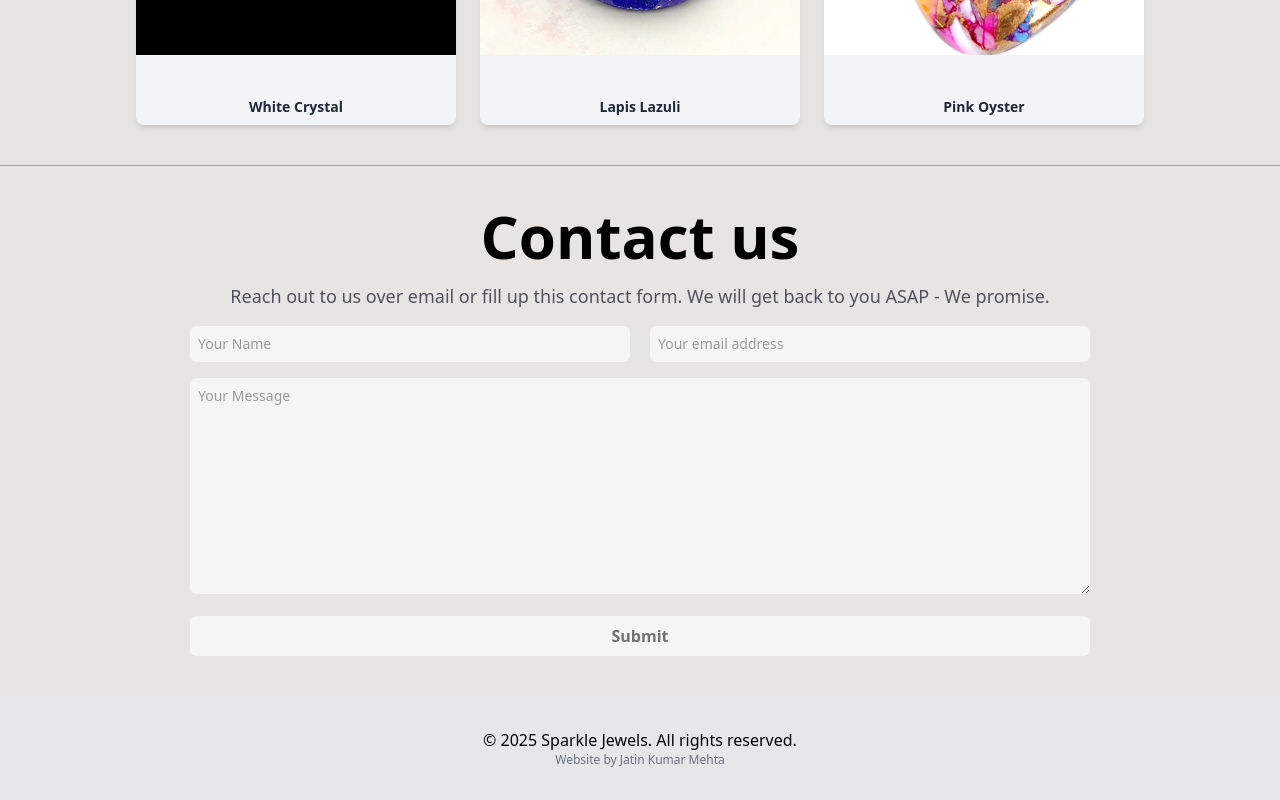
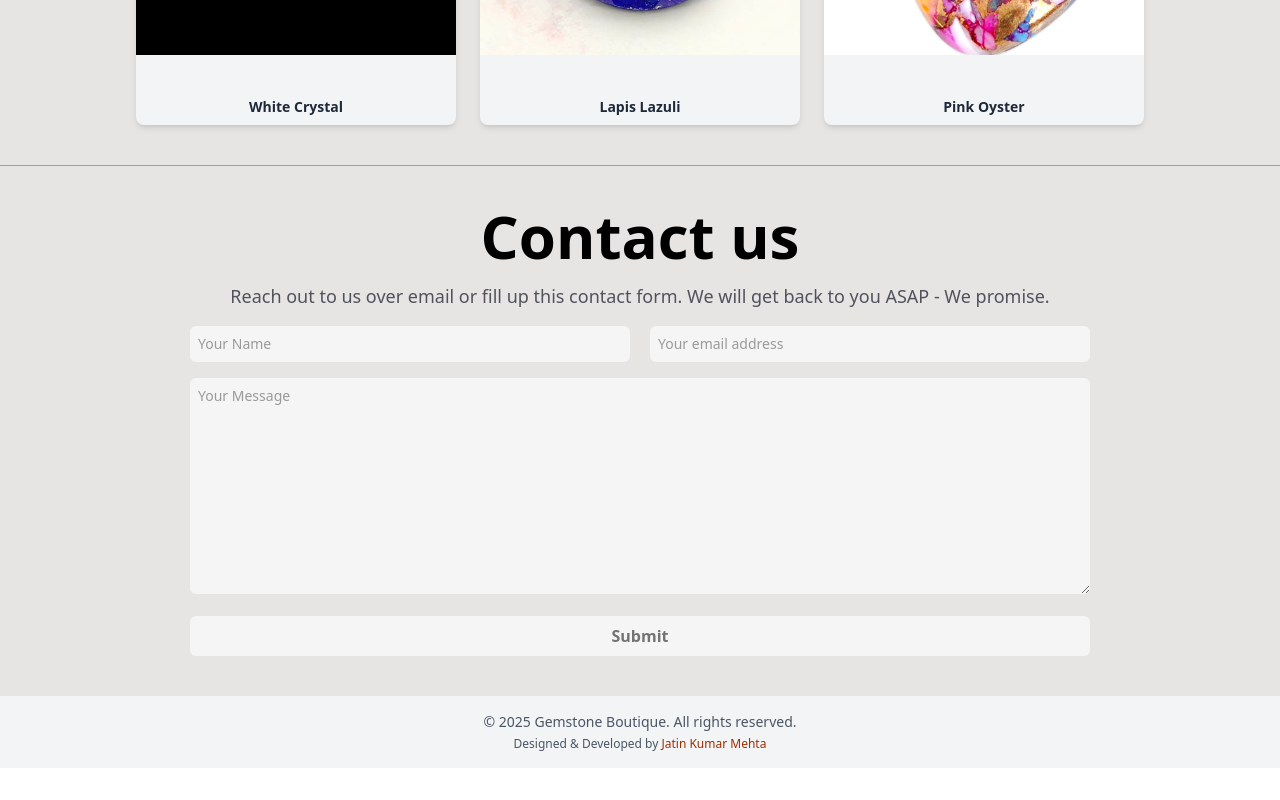
Before and after one commit to JatinMehta007/Freelance-project, a React (Vite) app: page / in a window 1280 px wide. Shown: the part 3092-3892 px from the top of the page. After the commit the page ends 3860 px from the top, so only its background shows below. Built offline with nearby package versions, Linux system fonts and the light colour scheme.

Commit message:
add footer

```diff
--- a/src/pages/Footer.jsx
+++ b/src/pages/Footer.jsx
@@ -2,9 +2,11 @@ import { forwardRef } from "react";
 
 export const Footer = forwardRef((props, ref) => {
   return (
-    <footer ref={ref} className="bg-gray-200 py-8 text-center">
-      <p>© 2025 Sparkle Jewels. All rights reserved.</p>
-      <p className="text-xs text-gray-500">Website by Jatin Kumar Mehta</p>
-    </footer>
+    <footer ref={ref} className="bg-gray-100 text-center py-4 text-sm text-gray-600">
+  <div>© 2025 Gemstone Boutique. All rights reserved.</div>
+  <div className="mt-1 text-xs">
+    Designed & Developed by <a href="https://portfolio-jatinmehta.vercel.app" className="text-orange-800 hover:underline">Jatin Kumar Mehta</a>
+  </div>
+</footer>
   );
 });
```
